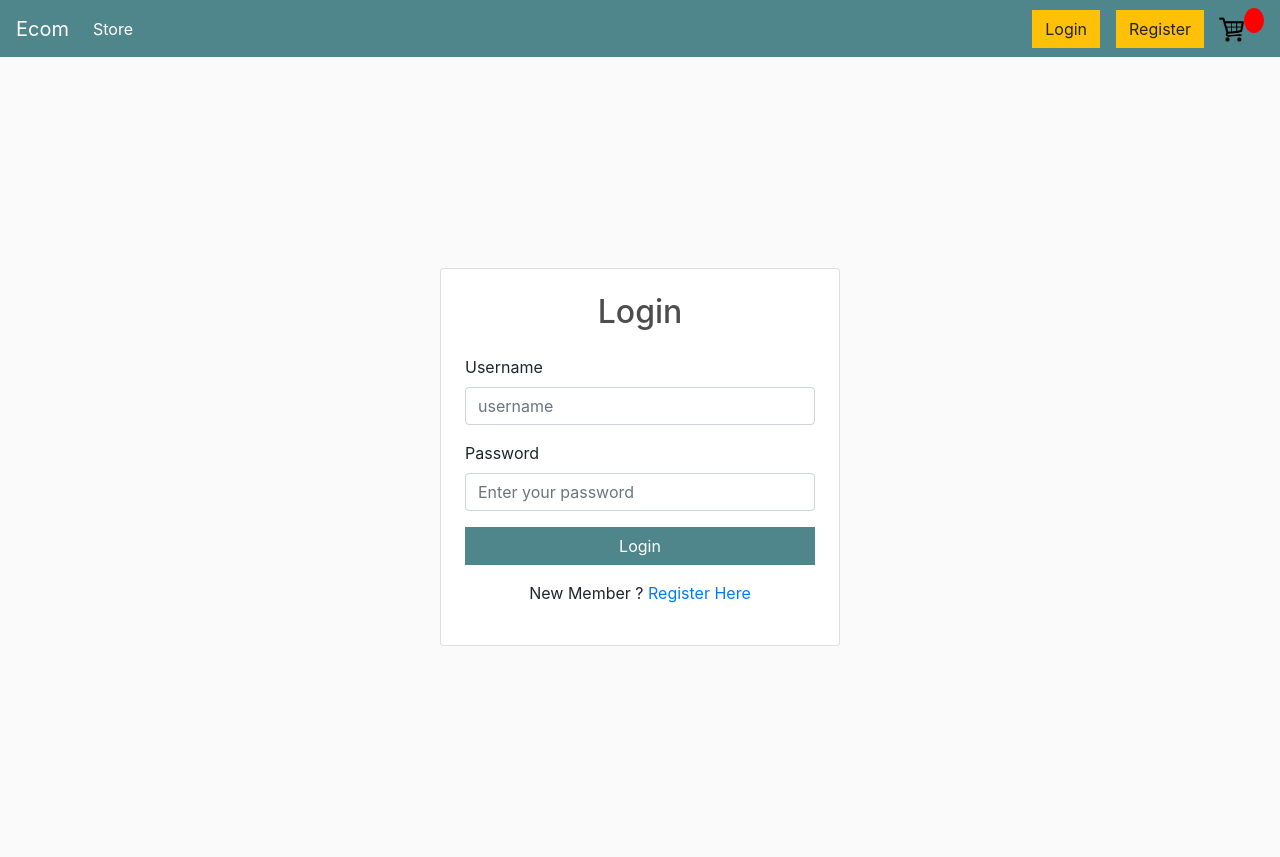
After one commit to Ankush291/django-ecommerce, a Django app: page /login/ in a window 1280 px wide. The commit adds this page. Run offline with Django 5.2, Linux system fonts and the light colour scheme; some libraries are stand-ins or nearby versions.

Commit message:
Add login and registration system

```diff
--- /dev/null
+++ b/ecommerce/store/templates/store/login.html
@@ -0,0 +1,28 @@
+{% extends "store/main.html" %}
+
+{% block content %}
+
+<div class="container d-flex justify-content-center align-items-center vh-100">
+    <div class="card p-4" style="width: 400px;">
+        <h2 class="text-center mb-4">Login</h2>
+        <form method="POST">
+            {% csrf_token %}
+            <div class="mb-3">
+                <label for="username" class="form-label">Username</label>
+                <input type="text" class="form-control" id="name" name="username" placeholder="username" required>
+            </div>
+            <div class="mb-3">
+                <label for="password" class="form-label">Password</label>
+                <input type="password" class="form-control" id="password" name="password" placeholder="Enter your password" required>
+            </div>
+            <button type="submit" class="btn w-100 text-white" style="background-color: #4f868c!important;">Login</button>
+
+
+            <div class="mt-3 text-center">
+                <p>New Member ?<a href="{% url 'register' %}"> Register Here </a>
+            </div>
+        </form>
+    </div>
+</div>
+
+{% endblock %}
--- a/ecommerce/store/templates/store/main.html
+++ b/ecommerce/store/templates/store/main.html
@@ -43,7 +43,13 @@
                 </li>
             </ul>
           <div class="form-inline my-2 my-lg-0">
-               <a href="#"class="btn btn-warning">Login</a>
+            {% if user.is_authenticated %}
+                <a href="{% url 'logout' %}" class="btn btn-danger">Logout</a>
+            {% else %}
+                <a href="{% url 'login' %}" class="btn btn-warning mr-3">Login</a>
+
+                <a href="{% url 'register' %}" class="btn btn-warning">Register</a>
+            {% endif %}
 
                <a href="{% url 'cart' %}">
                   <img  id="cart-icon" src="{% static 'images/cart.png' %}">
--- a/ecommerce/store/urls.py
+++ b/ecommerce/store/urls.py
@@ -6,4 +6,7 @@ urlpatterns = [
     path('cart/', views.cart, name='cart'),
     path('checkout/', views.checkout, name='checkout'),
     path('update_item/', views.updateItem, name='update_item'),
+    path('login/', views.login_user, name='login'),
+    path('logout/', views.logout_user, name='logout'),
+    path('register/', views.register_user, name='register'),
 ]
--- a/ecommerce/store/views.py
+++ b/ecommerce/store/views.py
@@ -1,7 +1,10 @@
-from django.shortcuts import render
+from django.shortcuts import render, redirect
 from django.http import JsonResponse
+from django.contrib.auth import authenticate, login, logout
+from django.contrib import messages
 import json
 from .models import *
+from .forms import RegistrationForm
 # Create your views here.
 
 def store(request):
@@ -18,6 +21,42 @@ def store(request):
     products = Product.objects.all()
     context = {'products': products, 'cartItems': cartItems}
     return render(request, 'store/store.html', context)
+
+def login_user(request):
+    if request.method == 'POST':
+        username = request.POST['username']
+        password = request.POST['password']
+
+        user = authenticate(request, username=username, password=password)
+
+        if user is not None:
+            login(request, user)
+            messages.success(request, ("Login successful"))
+            return redirect('store')
+        else:
+            messages.error(request, ("Username or Password is Incorrect"))
+            return redirect('login')
+
+    else:
+        return render(request, 'store/login.html')
+
+def logout_user(request):
+    logout(request)
+    messages.success(request, ("Logout successful"))
+    return redirect('store')
+
+def register_user(request):
+    form = RegistrationForm()
+    if request.method == 'POST':
+        form = RegistrationForm(request.POST)
+        if form.is_valid():
+            form.save()
+            username = form.cleaned_data.get('username')
+            messages.success(request, f'Account created successfully for {username}')
+            return redirect('login')
+        else:
+            form = RegistrationForm()
+    return render(request, 'store/register.html', {'form': form})
 
 def cart(request):
 
```
Also changed, not shown: ecommerce/store/forms.py (added, +17 -0 lines), ecommerce/store/templates/store/register.html (added, +24 -0 lines), ecommerce/store/templates/store/store.html (+8 -0 lines), ecommerce/db.sqlite3.
